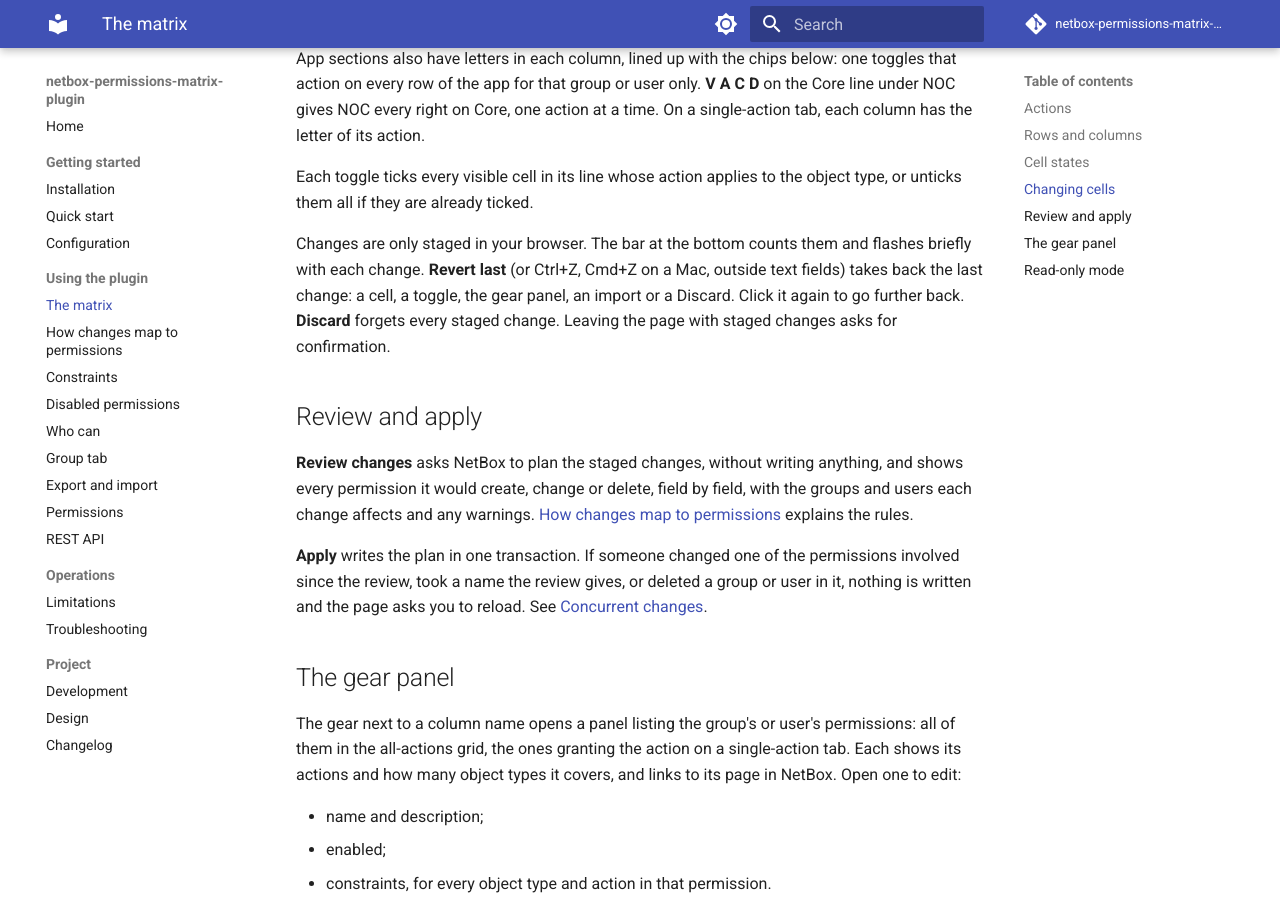
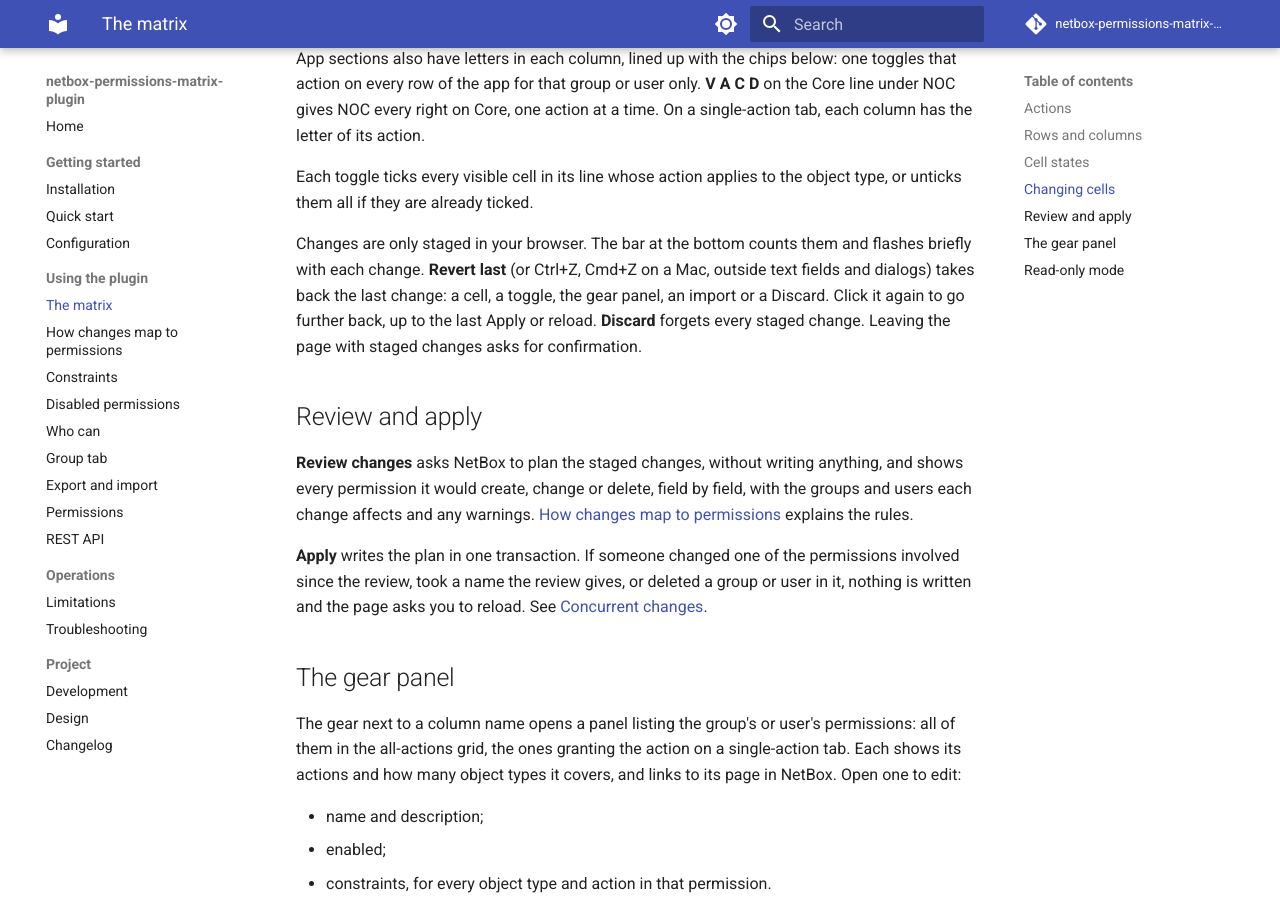
Before and after one commit to thomaschristory/netbox-permissions-matrix-plugin, an MkDocs documentation site: the page built from docs/matrix.md, in a window 1280 px wide and 900 px high, scrolled down 3064 px. Built offline with MkDocs 1.6.1 and Material for MkDocs 9.7.7, drawn with Linux system fonts in a browser that asks for light colours; comment, search, counter and statistics services are not loaded.

Commit message:
fix: undo covers import notes; docs on Revert last limits

```diff
--- a/docs/matrix.md
+++ b/docs/matrix.md
@@ -96,8 +96,9 @@
 they are already ticked.
 
 Changes are only staged in your browser. The bar at the bottom counts them and flashes briefly with each change.
-**Revert last** (or Ctrl+Z, Cmd+Z on a Mac, outside text fields) takes back the last change: a cell, a toggle, the
-gear panel, an import or a Discard. Click it again to go further back. **Discard** forgets every staged change.
+**Revert last** (or Ctrl+Z, Cmd+Z on a Mac, outside text fields and dialogs) takes back the last change: a cell, a
+toggle, the gear panel, an import or a Discard. Click it again to go further back, up to the last Apply or reload.
+**Discard** forgets every staged change.
 Leaving the page with staged changes asks for confirmation.
 
 ## Review and apply
--- a/netbox_permissions_matrix_plugin/static/netbox_permissions_matrix_plugin/matrix.js
+++ b/netbox_permissions_matrix_plugin/static/netbox_permissions_matrix_plugin/matrix.js
@@ -195,7 +195,8 @@
 
   const HISTORY_LIMIT = 200;
   const snapshot = () => ({ staged: new Map(state.staged), edits: new Map(state.edits), importNotes: state.importNotes });
-  const sameStaged = (a, b) => json([...a.staged]) === json([...b.staged]) && json([...a.edits]) === json([...b.edits]);
+  const sameStaged = (a, b) =>
+    a.importNotes === b.importNotes && json([...a.staged]) === json([...b.staged]) && json([...a.edits]) === json([...b.edits]);
 
   // Runs one user change (a cell, a toggle, the gear panel, an import, Discard) and remembers what was staged before it,
   // unless it changed nothing.
```
Also changed, not shown: docs/group-tab.md (+2 -2 lines).
